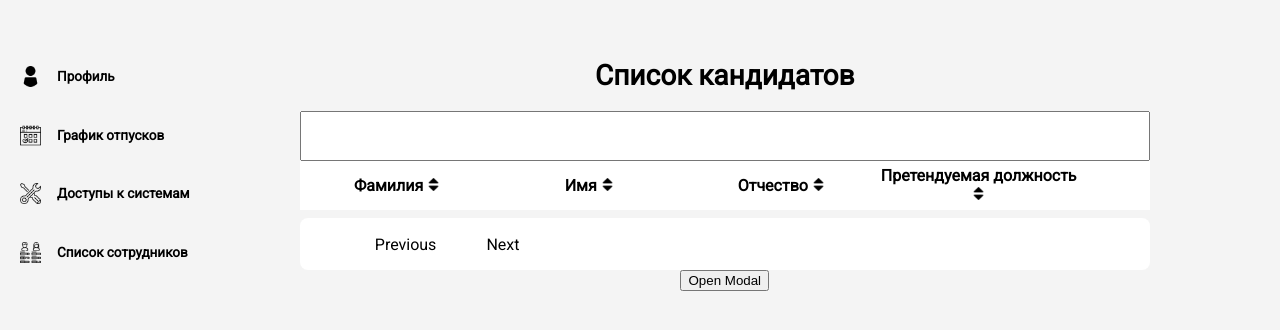
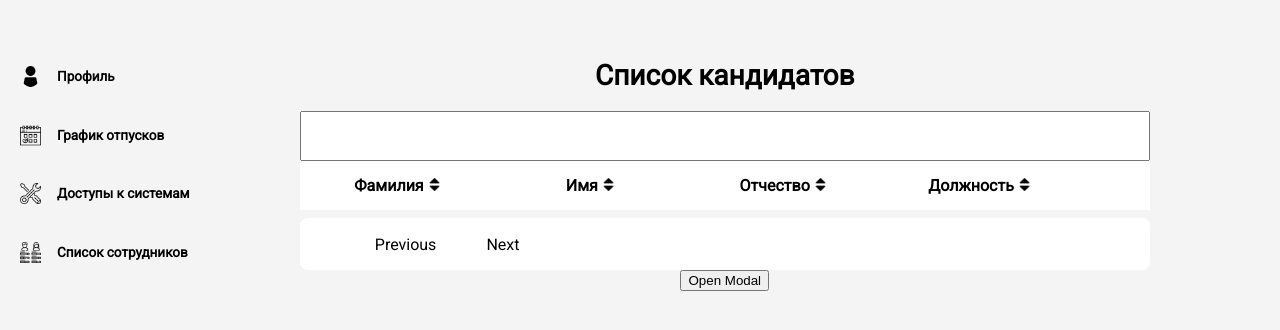
Before and after one commit to BuroRoll/EmployeePortal, a Django app: page /get_all_candidates/ in a window 1280 px wide. Shown: the part 100-430 px from the top of the page. Run offline with Django 3.2, Linux system fonts and the light colour scheme; the visitor is signed in with stand-in values (Sample User, id 1); some libraries are stand-ins or nearby versions.

Commit message:
change styles

```diff
--- a/EmployeePortal/settings.py
+++ b/EmployeePortal/settings.py
@@ -26,7 +26,7 @@
 # SECURITY WARNING: don't run with debug turned on in production!
 DEBUG = True
 
-ALLOWED_HOSTS = ['d999a3acd940.ngrok.io', '127.0.0.1']
+ALLOWED_HOSTS = ['bebe44d96de0.ngrok.io', '127.0.0.1']
 
 # Application definition
 
--- a/templates/accounts/candidates_table.html
+++ b/templates/accounts/candidates_table.html
@@ -13,10 +13,10 @@
     <link rel="stylesheet" href={% static 'style/adaptive-style.css' %}>
     <link rel="preconnect" href="https://fonts.gstatic.com">
     <link href="https://fonts.googleapis.com/css2?family=Roboto:ital@0;1&display=swap" rel="stylesheet">
-    <link rel="shortcut icon" type="image/png" href="{% static 'img/favicon.ico' %}"/>
     <script src="https://ajax.googleapis.com/ajax/libs/jquery/3.5.1/jquery.min.js"></script>
     <script type="text/javascript" charset="utf8"
             src="https://cdn.datatables.net/1.10.24/js/jquery.dataTables.js"></script>
+    <link rel="shortcut icon" type="image/png" href="{% static 'img/favicon.ico' %}"/>
 </head>
 <style>
     th {
@@ -137,7 +137,7 @@
                 <th>Фамилия ️<img style='width: 13px' src= {% static 'img/updown.ico' %}></th>
                 <th>Имя️ <img style='width: 13px' src= {% static 'img/updown.ico' %}></th>
                 <th>Отчество <img style='width: 13px' src= {% static 'img/updown.ico' %}></th>
-                <th>Претендуемая должность ️<img style='width: 13px' src= {% static 'img/updown.ico' %}></th>
+                <th>Должность ️<img style='width: 13px' src= {% static 'img/updown.ico' %}></th>
                 <th style="width: 80px">️</th>
             </tr>
             </thead>
```
